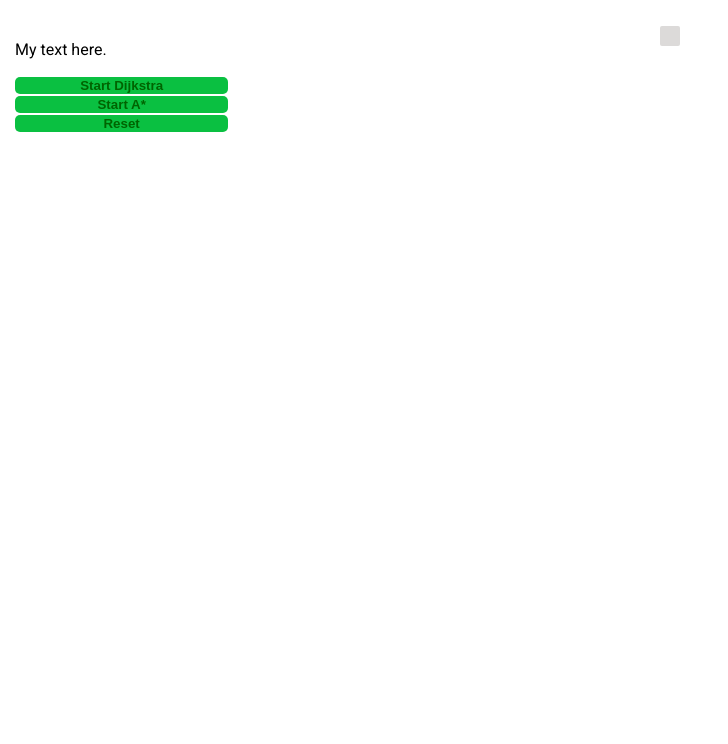
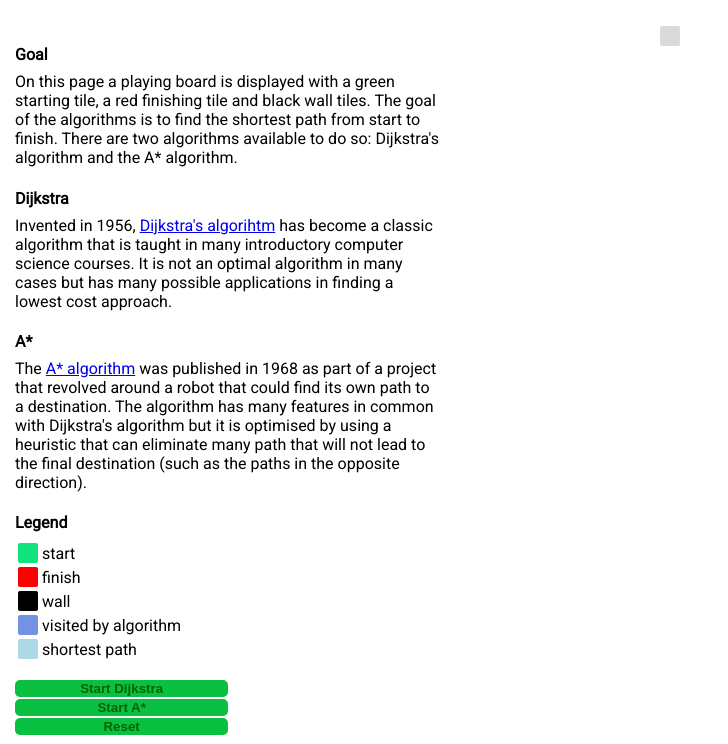
Before and after one commit to jesse-van-mourik/PythonPlayground, a Flask app: template petproject/templates/board.html in a window 1280 px wide. Shown: the part 56-800 px from the top of the page, without its empty margins (0-728 px from the left). Run offline with Flask 2, Linux system fonts and the light colour scheme; the template is opened without the code that fills it: most values are stand-ins (such as "Sample title", 1, 10 or a date in 2020).

Commit message:
Added content to board.

```diff
--- a/petproject/static/style.css
+++ b/petproject/static/style.css
@@ -19,3 +19,7 @@ body {
     border: 3px solid red;
     font-weight: bold;
 }
+
+h4{
+    margin-bottom: .5em;
+}
--- a/petproject/templates/board.html
+++ b/petproject/templates/board.html
@@ -5,7 +5,66 @@
 
 
 <div class="column">
-    <p>My text here.</p>
+    <p>
+        <h4>Goal</h4>
+        On this page a playing board is displayed with a green starting tile, a red finishing tile and black wall tiles.
+        The goal of the algorithms is to find the shortest path from start to finish. There are two algorithms available to do so:
+        Dijkstra's algorithm and the A* algorithm.
+        <h4>Dijkstra</h4>
+        Invented in 1956, <a href="https://en.wikipedia.org/wiki/Dijkstra%27s_algorithm">Dijkstra's algorihtm</a> has become a classic algorithm that is taught in many
+        introductory computer science courses. It is not an optimal algorithm in many cases but has many possible applications in finding
+        a lowest cost approach.
+        <h4>A*</h4>
+        The <a href="https://en.wikipedia.org/wiki/A*_search_algorithm">A* algorithm</a> was published in 1968 as part of a project that
+        revolved around a robot that could find its own path to a destination. The algorithm has many features in common with Dijkstra's algorithm
+        but it is optimised by using a heuristic that can eliminate many path that will not lead to the final destination (such as the paths in the
+        opposite direction).
+        <h4>Legend</h4>
+        <table>
+            <tr>
+                <td>
+                    <div class="cell start"></div>
+                </td>
+                <td>
+                    start
+                </td>
+            </tr>
+            <tr>
+                <td>
+                    <div class="cell end"></div>
+                </td>
+                <td>
+                    finish
+                </td>
+            </tr>
+            <tr>
+                <td>
+                    <div class="cell wall"></div>
+                </td>
+                <td>
+                    wall
+                </td>
+            </tr>
+            <tr>
+                <td>
+                    <div class="cell visited"></div>
+                </td>
+                <td>
+                    visited by algorithm
+                </td>
+            </tr>
+            <tr>
+                <td>
+                    <div class="cell shortest"></div>
+                </td>
+                <td>
+                   shortest path
+                </td>
+            </tr>
+
+        </table>
+
+    </p>
     <button class="startbutton" form="boardform" type="submit" formmethod="post" formaction="{{ url_for('dijkstra.start_dijkstra') }}">Start Dijkstra</button>
     <button class="startbutton" form="boardform" type="submit" formmethod="post" formaction="{{ url_for('astar.start_astar') }}">Start A*</button>
     <button class="startbutton" form="boardform" type="submit" formmethod="post" formaction="{{ url_for('dijkstra.board_reset') }}">Reset</button>
```
